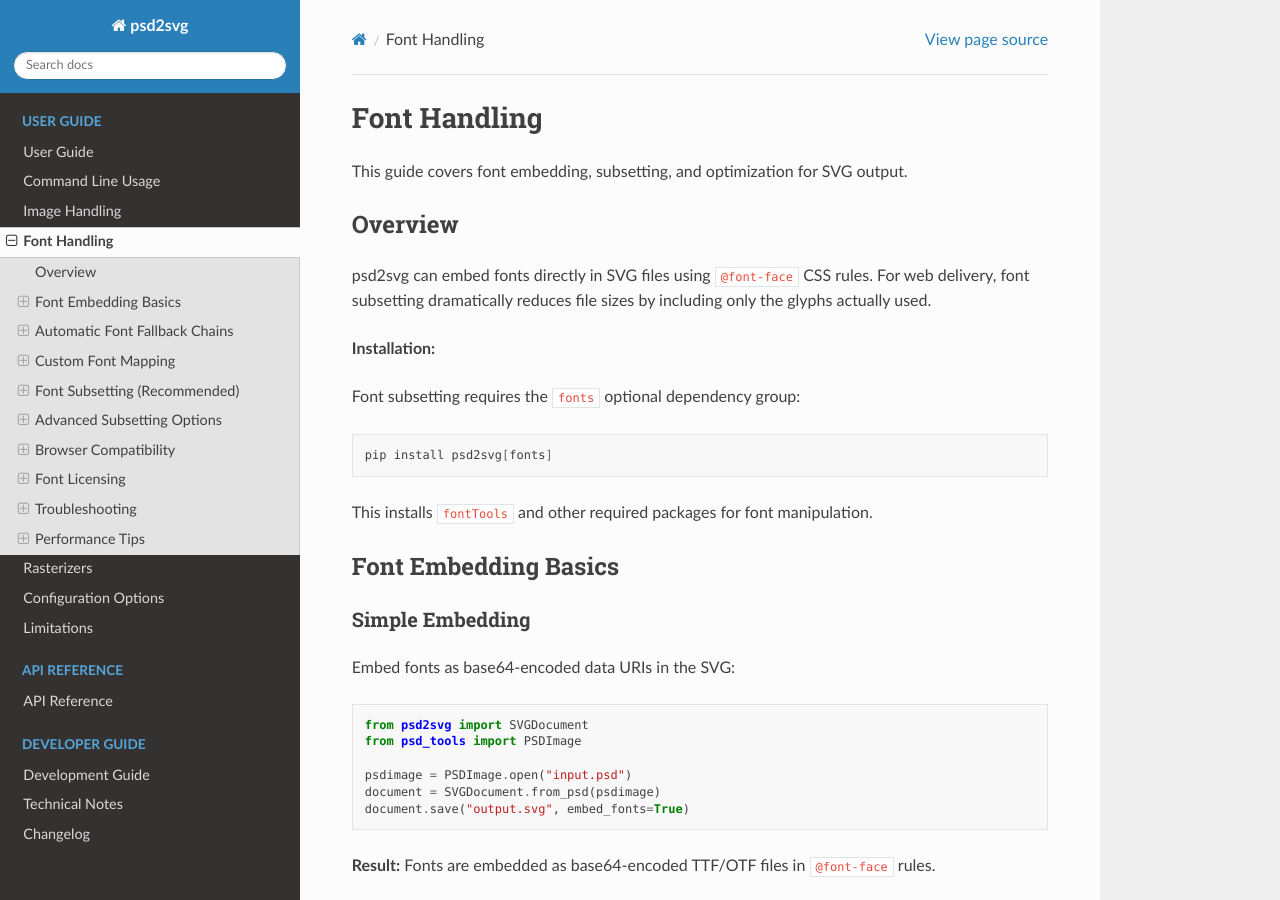
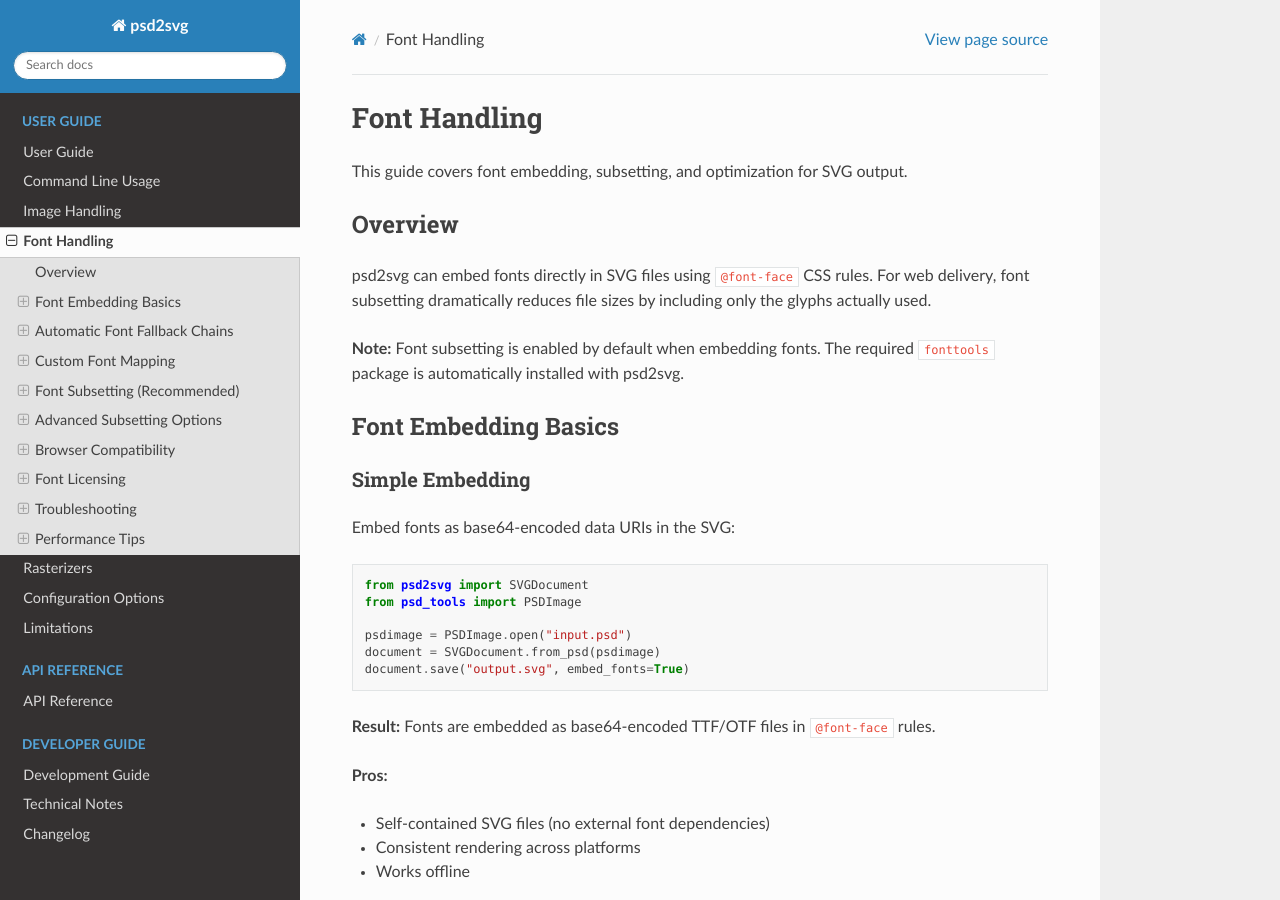
Before and after one commit to kyamagu/psd2svg, a Sphinx documentation site: the page built from docs/fonts.rst, in a window 1280 px wide and 900 px high. Built offline with Sphinx 7.4.7 and the Read the Docs theme 3.1.0, drawn with Linux system fonts in a browser that asks for light colours.

Commit message:
Make fonttools a required dependency
Font subsetting is now enabled by default when embedding fonts,
making fonttools effectively a core dependency rather than an
optional one. This change improves user experience by:

- Eliminating warnings when users embed fonts with default settings
- Providing optimal file sizes out-of-the-box (90%+ reduction)
- Removing the need for users to understand optional dependencies

Breaking changes:
- fonttools[woff] is now installed automatically with psd2svg
- The optional 'fonts' dependency group has been removed

Documentation updates:
- Updated CLAUDE.md to list fonttools as a core dependency
- Updated docs to reflect that font subsetting is included by default
- Removed references to optional fonts installation

🤖 Generated with [Claude Code](https://claude.com/claude-code)

Co-Authored-By: Claude <noreply@anthropic.com>

```diff
--- a/docs/api-reference.rst
+++ b/docs/api-reference.rst
@@ -130,11 +130,7 @@ Font Subsetting
 
 Font subsetting reduces embedded font file sizes by 90%+ by including only the glyphs actually used in the SVG.
 
-**Installation:**
-
-.. code-block:: bash
-
-   pip install psd2svg[fonts]
+**Note:** Font subsetting is enabled by default when embedding fonts. The required ``fonttools`` package is automatically installed with psd2svg.
 
 **Usage Example:**
 
--- a/docs/fonts.rst
+++ b/docs/fonts.rst
@@ -8,15 +8,7 @@ Overview
 
 psd2svg can embed fonts directly in SVG files using ``@font-face`` CSS rules. For web delivery, font subsetting dramatically reduces file sizes by including only the glyphs actually used.
 
-**Installation:**
-
-Font subsetting requires the ``fonts`` optional dependency group:
-
-.. code-block:: bash
-
-   pip install psd2svg[fonts]
-
-This installs ``fontTools`` and other required packages for font manipulation.
+**Note:** Font subsetting is enabled by default when embedding fonts. The required ``fonttools`` package is automatically installed with psd2svg.
 
 Font Embedding Basics
 ----------------------
--- a/docs/index.rst
+++ b/docs/index.rst
@@ -37,9 +37,6 @@ Install via pip:
 **Optional features:**
 
 .. code-block:: bash
-
-   # Font subsetting for web (90%+ size reduction)
-   pip install psd2svg[fonts]
 
    # Browser-based rasterization (better SVG 2.0 support)
    pip install psd2svg[browser]
--- a/pyproject.toml
+++ b/pyproject.toml
@@ -31,6 +31,7 @@ dependencies = [
     "psd-tools>=1.12.0",
     "resvg-py>=0.2.3",
     "fontconfig-py>=0.3.0; sys_platform != 'win32'",
+    "fonttools[woff]>=4.50.0",
 ]
 
 [dependency-groups]
@@ -49,9 +50,6 @@ docs = [
 ]
 browser = [
     "playwright>=1.40.0",
-]
-fonts = [
-    "fonttools[woff]>=4.50.0",
 ]
 
 [project.urls]
```
Also changed, not shown: CLAUDE.md (+1 -1 lines), 3 other files.
